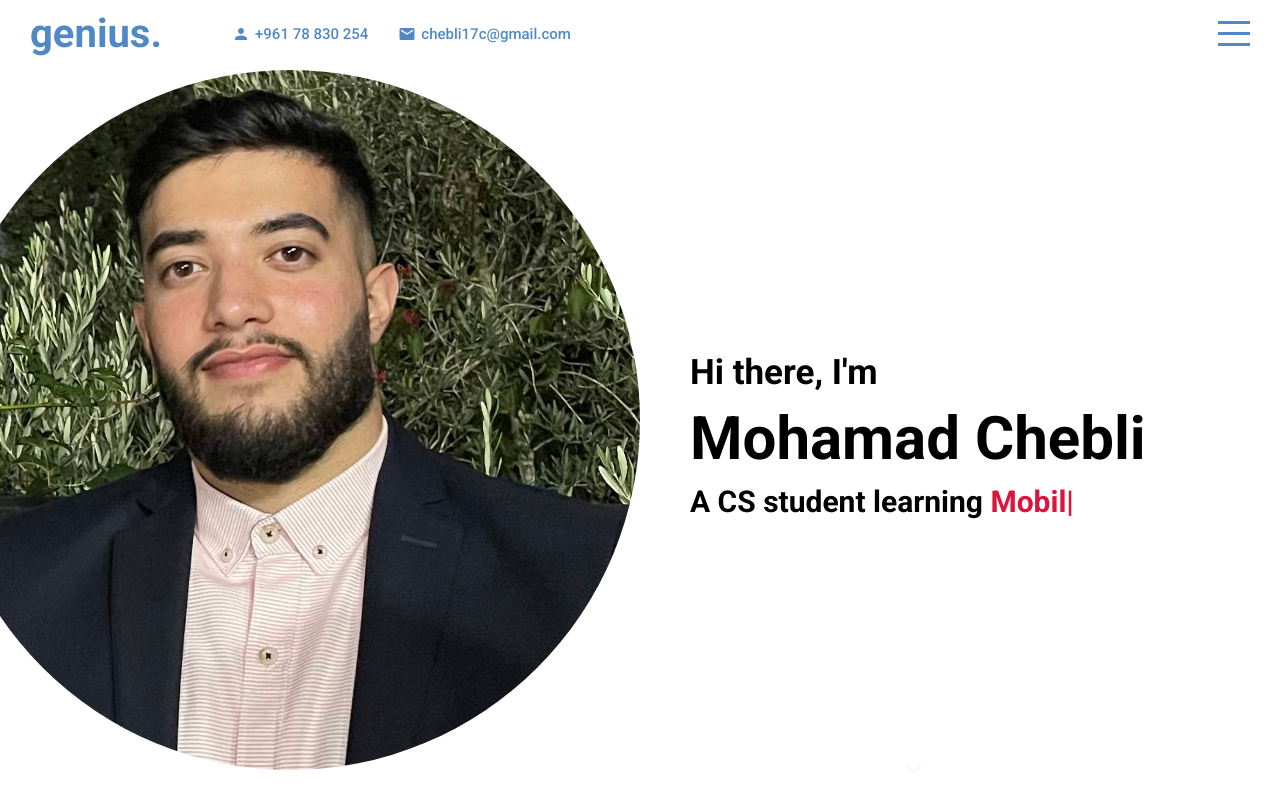
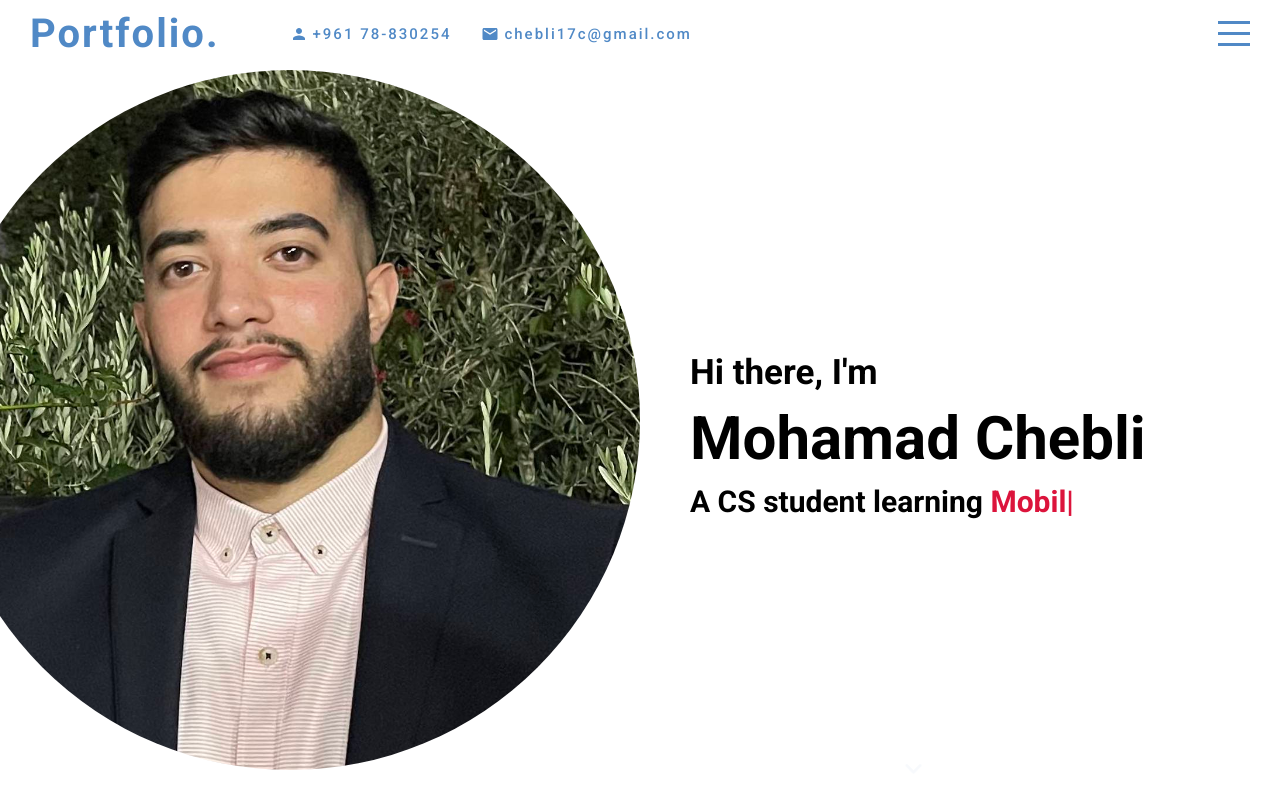
Before and after one commit to Mohamad44c/portfolio, a React (Create React App) app: page / in a window 1280 px wide. Built offline with nearby package versions, Linux system fonts and the light colour scheme.

Commit message:
Minor UI Changes

```diff
--- a/src/App.jsx
+++ b/src/App.jsx
@@ -2,7 +2,7 @@ import TopBar from "./components/Topbar/TopBar";
 import Intro from "./components/Intro/Intro";
 import Portfolio from "./components/Portfolio/Portfolio";
 import Works from "./components/Works/Works";
-import Testimonials from "./components/Testimonials/Testimonials";
+import Experience from "./components/Experience/Experience";
 import Contact from "./components/Contact/Contact";
 import Menu from "./components/Menu/Menu";
 import "./App.scss";
@@ -19,7 +19,7 @@ function App() {
         <Intro />
         <Portfolio />
         <Works />
-        <Testimonials />
+        <Experience />
         <Contact />
       </div>
     </div>
--- a/src/components/Testimonials/Testimonials.jsx
+++ b/src/components/Experience/Experience.jsx
@@ -1,6 +1,6 @@
-import "./Testimonials.scss";
+import "./Experience.scss";
 
-export default function Testimonials() {
+export default function Experience() {
     const data = [
         {
             id: 1,
@@ -35,8 +35,8 @@ export default function Testimonials() {
         },
     ];
     return (
-        <div className="testimonials" id="testimonials">
-            <h1>Testimonials</h1>
+        <div className="Experience" id="Experience">
+            <h1>Experience</h1>
             <div className="container">
                 {data.map((d) => (
                     <div className={d.featured ? "card featured" : "card"}>
--- a/src/components/Testimonials/Testimonials.scss
+++ b/src/components/Experience/Experience.scss
@@ -1,6 +1,6 @@
 @import "../../global.scss";
 
-.testimonials {
+.Experience {
   background-color: white;
   display: flex;
   flex-direction: column;
--- a/src/components/Intro/Intro.jsx
+++ b/src/components/Intro/Intro.jsx
@@ -12,7 +12,7 @@ export default function Intro() {
             showCursor: true,
             backDelay: 1500,
             backSpeed: 60,
-            strings: ["Web Development", "Mobile Development", "Networks", "Artificial Intelligence"] });
+            strings: ["Web Development", "Mobile Development", "Computer Networks", "Computer Security"] });
     }, []);
 
     return (
--- a/src/components/Topbar/TopBar.jsx
+++ b/src/components/Topbar/TopBar.jsx
@@ -6,10 +6,10 @@ export default function TopBar({ menuOpen, setMenuOpen }) {
         <div className={"topbar " + (menuOpen && "active")}>
             <div className="wrapper">
                 <div className="left">
-                    <a href="intro" className="logo">genius.</a>
+                    <a href="intro" className="logo">Portfolio.</a>
                     <div className="itemContainer">
                         <Person className="icon" />
-                        <span>+961 78 830 254</span>
+                        <span>+961 78-830254</span>
                     </div>
                     <div className="itemContainer">
                         <Mail className="icon" />
--- a/src/components/Topbar/TopBar.scss
+++ b/src/components/Topbar/TopBar.scss
@@ -9,6 +9,7 @@
     top: 0;
     z-index: 3;
     transition: all 1s ease;
+    letter-spacing: 2px;
 
     .wrapper {
         padding: 10px 30px;
```
Also changed, not shown: src/components/Portfolio/Portfolio.jsx (line endings or trailing spaces).
